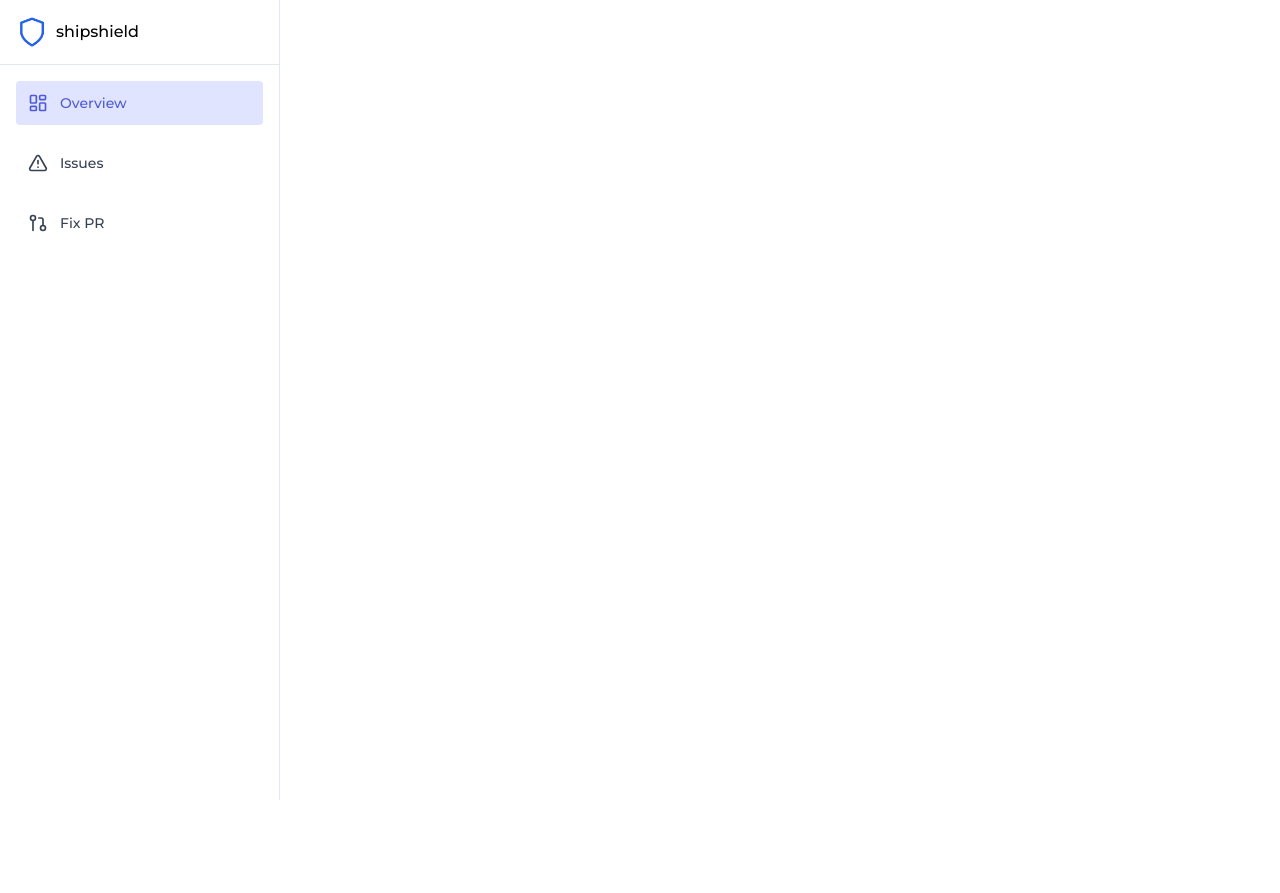
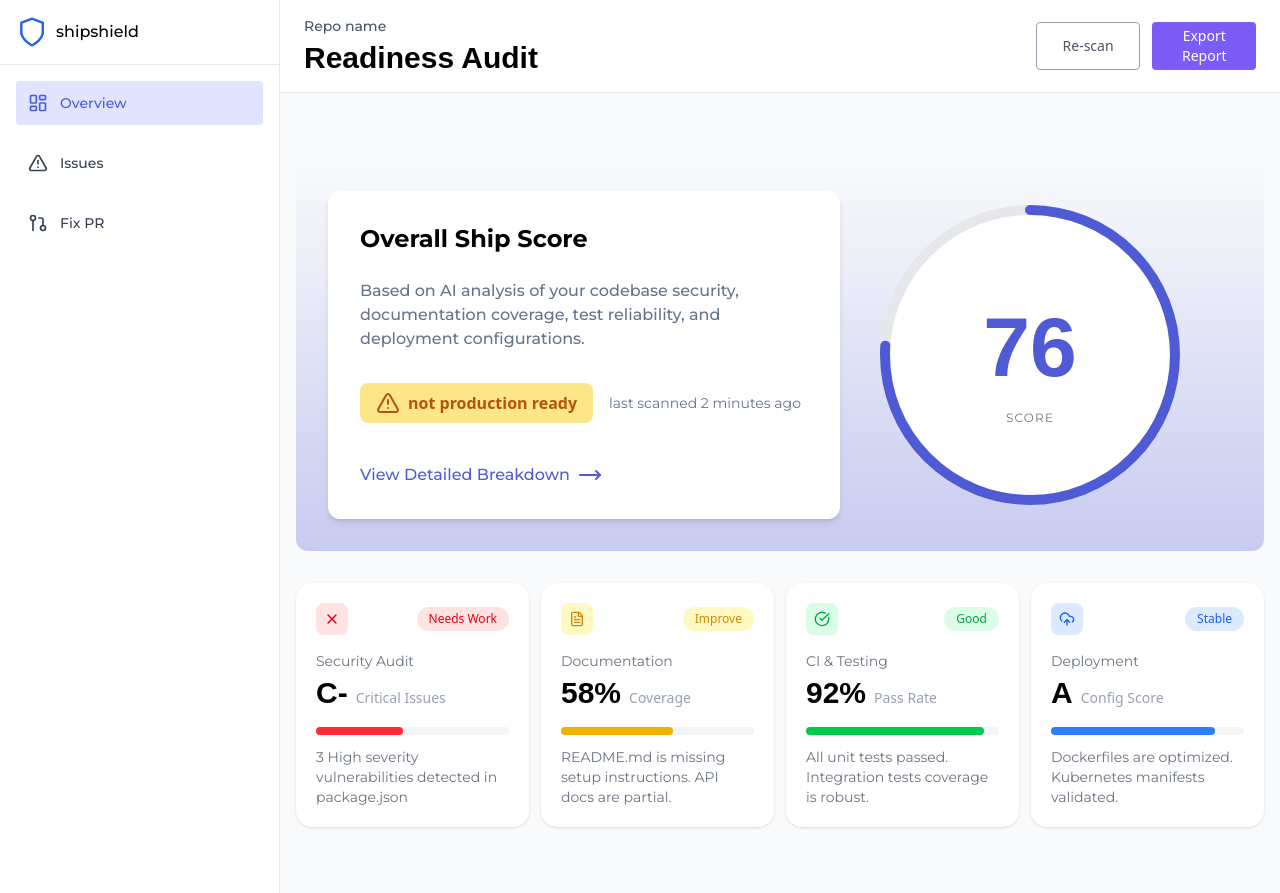
Before and after one commit to nife-codes/shipshield, a React (Vite) app in the folder shipshield-frontend/: page /dashboard in a window 1280 px wide. Before the commit the page ends 800 px from the top, so only its background shows below. Built offline with nearby package versions, Linux system fonts and the light colour scheme; a web font is replaced by a local one.

Commit message:
feat: enhance Dashboard with new components and layout, replace ShipScoreGauge, and update RepoInput to use CustomButton

```diff
--- a/shipshield-frontend/src/Pages/Dashboard.jsx
+++ b/shipshield-frontend/src/Pages/Dashboard.jsx
@@ -1,9 +1,111 @@
 import React from 'react'
+import CustomButton from '../components/ui/Button'
+import SpinningScore from '../components/score/SpinningScore'
+import AuditMetricCard from '../components/ui/AuditMetricCard'
+import { NavLink } from 'react-router-dom'
+import {AlertTriangle,MoveRight,X,
+  FileText,
+  CheckCircle,
+  UploadCloud,} from 'lucide-react'
+
+
 
 const Dashboard = () => {
-  return (
-    <div>Dashboard</div>
-  )
+return (
+    <section className='min-h-screen bg-gray-50'>
+        <header className='flex justify-between items-center bg-white border-b border-[#E2E8F0] px-6 py-4'>
+            <div>
+                <p className='text-sm text-[#475569] font-medium'>Repo name</p>
+                <h1 className='text-3xl font-bold text-black mt-1'>Readiness Audit</h1>
+            </div>
+
+            <div className='flex gap-3'>
+                <CustomButton variant="outline">Re-scan</CustomButton>
+                <CustomButton>Export Report</CustomButton>
+            </div>
+        </header>
+
+
+        <main className="min-h-screen p-4 flex flex-col justify-center items-center gap-8 bg-gray-50">
+  <div className="flex flex-col md:flex-row bg-gradient-to-b from-white/0 to-[#4f5ad54b] rounded-xl p-8 gap-10 items-center w-full max-w-5xl">
+
+    {/* Card */}
+    <div className="max-w-lg bg-white p-8 rounded-xl shadow-md flex flex-col gap-4">
+      <p className="font-bold text-2xl text-black">Overall Ship Score</p>
+      <p className="font-medium mt-2 text-[#64748B] text-base">
+        Based on AI analysis of your codebase security, documentation coverage, test reliability, and deployment configurations.
+      </p>
+
+      <div className="flex flex-col sm:flex-row gap-4 mt-4 items-start sm:items-center">
+        <div className="bg-[#FDE68A] flex items-center gap-2 rounded-lg font-bold py-2 px-4 text-[#B45309]">
+          <AlertTriangle /> not production ready
+        </div>
+        <p className="text-[#64748B] text-sm mt-1 sm:mt-0">last scanned 2 minutes ago</p>
+      </div>
+
+      <NavLink to="/issues" className="mt-6 inline-block">
+        <p className="text-[#4F5BD5] text-base flex gap-2 items-center cursor-pointer font-medium">
+          View Detailed Breakdown <MoveRight />
+        </p>
+      </NavLink>
+    </div>
+
+    {/* Spinning Score */}
+    <SpinningScore score={76} size={300} /> {/* increase size prop if supported */}
+  </div>
+
+  <div className='flex gap-3'>
+    <AuditMetricCard
+  title="Security Audit"
+  icon={X}
+  value="C-"
+  valueLabel="Critical Issues"
+  badge="Needs Work"
+  description="3 High severity vulnerabilities detected in package.json"
+  progress={45}
+  theme="danger"
+/>
+
+<AuditMetricCard
+  title="Documentation"
+  icon={FileText}
+  value="58%"
+  valueLabel="Coverage"
+  badge="Improve"
+  description="README.md is missing setup instructions. API docs are partial."
+  progress={58}
+  theme="warning"
+/>
+
+<AuditMetricCard
+  title="CI & Testing"
+  icon={CheckCircle}
+  value="92%"
+  valueLabel="Pass Rate"
+  badge="Good"
+  description="All unit tests passed. Integration tests coverage is robust."
+  progress={92}
+  theme="success"
+/>
+
+<AuditMetricCard
+  title="Deployment"
+  icon={UploadCloud}
+  value="A"
+  valueLabel="Config Score"
+  badge="Stable"
+  description="Dockerfiles are optimized. Kubernetes manifests validated."
+  progress={85}
+  theme="info"
+/>
+
+  </div>
+
+</main>
+
+
+    </section>
+)
 }
 
 export default Dashboard
--- a/shipshield-frontend/src/components/layout/DashboardLayout.jsx
+++ b/shipshield-frontend/src/components/layout/DashboardLayout.jsx
@@ -5,7 +5,7 @@ export default function DashboardLayout() {
   return (
     <div className="flex min-h-screen bg-bg text-white">
       <Sidebar />
-      <main className="flex-1 p-6">
+      <main className="flex-1">
         <Outlet />
       </main>
     </div>
--- a/shipshield-frontend/src/components/score/ShipScoreGauge.jsx
+++ /dev/null
@@ -1,11 +0,0 @@
-import React from 'react'
-
-const ShipScoreGauge = () => {
-  return (
-    <div>
-      ShipScoreGauge
-    </div>
-  )
-}
-
-export default ShipScoreGauge
--- /dev/null
+++ b/shipshield-frontend/src/components/score/SpinningScore.jsx
@@ -0,0 +1,72 @@
+// components/score/SpinningScore.jsx
+import { useEffect, useState } from "react";
+
+export default function SpinningScore({
+  score = 42,
+  size = 200,
+  strokeWidth = 10,
+  color = "#4F5BD5",
+  bgColor = "#E5E7EB",
+  duration = 1000,
+}) {
+  const radius = (size - strokeWidth) / 2;
+  const circumference = 2 * Math.PI * radius;
+
+  const [progress, setProgress] = useState(0);
+
+  useEffect(() => {
+    const timeout = setTimeout(() => setProgress(score), 100);
+    return () => clearTimeout(timeout);
+  }, [score]);
+
+  const offset =
+    circumference - (progress / 100) * circumference;
+
+  return (
+    <div
+      className="relative bg-white rounded-full flex items-center justify-center"
+      style={{ width: size, height: size }}
+    >
+      <svg width={size} height={size} className="-rotate-90">
+        {/* Background ring */}
+        <circle
+          cx={size / 2}
+          cy={size / 2}
+          r={radius}
+          stroke={bgColor}
+          strokeWidth={strokeWidth}
+          fill="none"
+        />
+
+        {/* Progress ring */}
+        <circle
+          cx={size / 2}
+          cy={size / 2}
+          r={radius}
+          stroke={color}
+          strokeWidth={strokeWidth}
+          fill="none"
+          strokeDasharray={circumference}
+          strokeDashoffset={offset}
+          strokeLinecap="round"
+          style={{
+            transition: `stroke-dashoffset ${duration}ms ease-out`,
+          }}
+        />
+      </svg>
+
+      {/* Score text */}
+      <div className="absolute  text-center">
+        <div
+          className="font-semibold text-[#4F5BD5]"
+          style={{ fontSize: size * 0.28 }}
+        >
+         <h1>{progress}</h1>
+        </div>
+        <div className="text-xs tracking-widest text-gray-500">
+          <p>SCORE</p>
+        </div>
+      </div>
+    </div>
+  );
+}
--- /dev/null
+++ b/shipshield-frontend/src/components/ui/AuditMetricCard.jsx
@@ -0,0 +1,74 @@
+import { X } from "lucide-react";
+
+const themeMap = {
+  danger: {
+    bar: "bg-red-500",
+    badge: "bg-red-100 text-red-600",
+    icon: "bg-red-100 text-red-600",
+  },
+  warning: {
+    bar: "bg-yellow-500",
+    badge: "bg-yellow-100 text-yellow-600",
+    icon: "bg-yellow-100 text-yellow-600",
+  },
+  success: {
+    bar: "bg-green-500",
+    badge: "bg-green-100 text-green-600",
+    icon: "bg-green-100 text-green-600",
+  },
+  info: {
+    bar: "bg-blue-500",
+    badge: "bg-blue-100 text-blue-600",
+    icon: "bg-blue-100 text-blue-600",
+  },
+};
+
+export default function AuditMetricCard({
+  title,
+  icon: Icon,
+  value,
+  valueLabel,
+  badge,
+  description,
+  progress = 0,
+  theme = "info",
+  dismissible = false,
+  onDismiss,
+}) {
+  const t = themeMap[theme];
+
+  return (
+    <div className="w-full rounded-2xl hover:border-[#7B5CF6] transition-colors bg-white p-5 shadow-sm">
+      {/* Header */}
+      <div className="flex items-center justify-between mb-4">
+        <div className={`p-2 rounded-lg ${t.icon}`}>
+          <Icon size={16} />
+        </div>
+
+        <span className={`text-xs px-3 py-1 rounded-full ${t.badge}`}>
+          {badge}
+        </span>
+      </div>
+
+      {/* Title */}
+      <p className="text-sm text-gray-500">{title}</p>
+
+      {/* Value */}
+      <div className="flex items-baseline gap-2 mt-1">
+        <h1 className="text-3xl text-black font-bold">{value}</h1>
+        <span className="text-sm text-gray-400">{valueLabel}</span>
+      </div>
+
+      {/* Progress */}
+      <div className="w-full h-2 bg-gray-100 rounded-full mt-4">
+        <div
+          className={`h-2 rounded-full ${t.bar}`}
+          style={{ width: `${progress}%` }}
+        />
+      </div>
+
+      {/* Description */}
+      <p className="mt-3 text-sm text-gray-500">{description}</p>
+    </div>
+  );
+}
--- a/shipshield-frontend/src/components/ui/Button.jsx
+++ b/shipshield-frontend/src/components/ui/Button.jsx
@@ -1,13 +1,35 @@
-import React from 'react';
+const CustomButton = ({
+  children,
+  variant = "solid", // "solid" | "outline"
+  color = "primary",
+  className = "",
+  ...props
+}) => {
+  const base = "w-full py-1 px-4 rounded text-sm font-medium transition";
 
-const Button = ({ children }) => {
-    return (
-        <button className={`bg-[#7B5CF6] text-white border-none py-2 px-4 w-full rounded`}>
-        <h1 className='text-sm'>
-         {children}
-        </h1>
-        </button>
-    );
-}
+  const colors = {
+    primary: {
+      solid: "bg-[#7B5CF6] text-white hover:bg-[#6a4fe0]",
+      outline: "border border-gray-400 text-gray-600 hover:bg-gray-200",
+    },
+    danger: {
+      solid: "bg-red-500 text-white hover:bg-red-600",
+      outline: "border border-gray-400 text-gray-600 hover:bg-gray-200",
+    },
+    success: {
+      solid: "bg-green-500 text-white hover:bg-green-600",
+      outline: "border border-gray-400 text-gray-600 hover:bg-gray-200",
+    },
+  };
 
-export default Button;
+  return (
+    <button
+      className={`${base} ${colors[color][variant]} ${className}`}
+      {...props}
+    >
+      {children}
+    </button>
+  );
+};
+
+export default CustomButton;
--- a/shipshield-frontend/src/components/ui/Card.jsx
+++ /dev/null
@@ -1,11 +0,0 @@
-import React from 'react'
-
-const Card = () => {
-  return (
-    <div>
-      card
-    </div>
-  )
-}
-
-export default Card
--- a/shipshield-frontend/src/components/ui/RepoInput.jsx
+++ b/shipshield-frontend/src/components/ui/RepoInput.jsx
@@ -1,5 +1,5 @@
 import React from 'react'
-import Button from './Button'
+import CustomButton from './Button'
 
 const RepoInput = () => {
 return (
@@ -8,7 +8,7 @@ return (
             placeholder='Paste GitHub repository URL (e.g., github.com/owner/repo)'
             className='bg-[#0B0E17] p-3 flex-1 text-white placeholder-gray-400 focus:outline-none'
         />
-        <Button type="submit">Scan Repository</Button>
+        <CustomButton type="submit">Scan Repository</CustomButton>
     </form>
 )
 }
```
